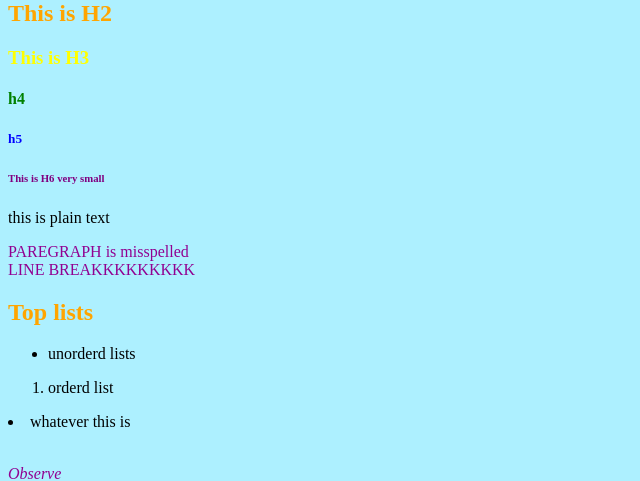
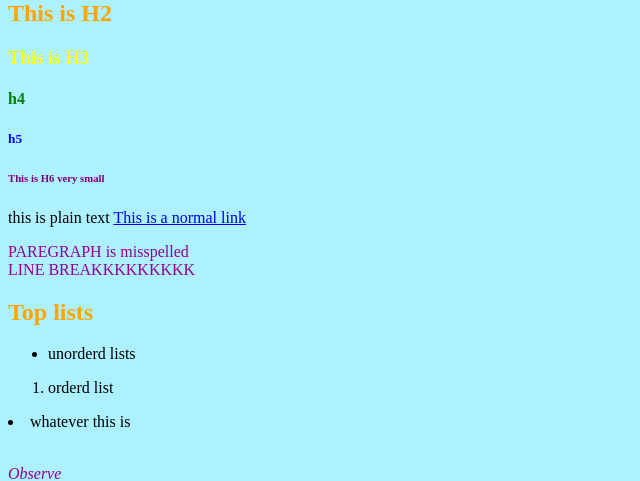
Before and after one commit to bob-the-coder123/bob-the-coder123.github.io, a plain HTML site: page index.html in a window 1280 px wide. Shown: the part 175-656 px from the top of the page, without its empty margins (0-640 px from the left). Drawn offline with Linux system fonts and the light colour scheme.

Commit message:
Update index.html

```diff
--- a/index.html
+++ b/index.html
@@ -29,6 +29,8 @@
 
     this is plain text
 
+        <a href="https://www.youtube.com/watch?v=dQw4w9WgXcQ">This is a normal link</a>
+
     <p>PAREGRAPH is misspelled <br>
         LINE BREAKKKKKKKKK
     </p>
```
